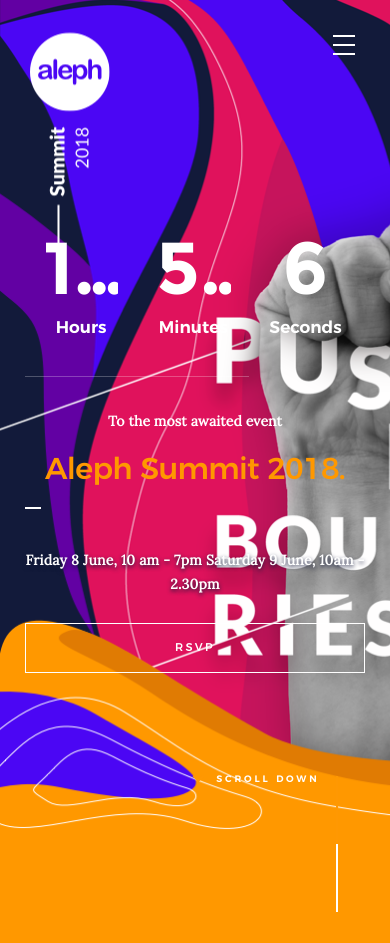
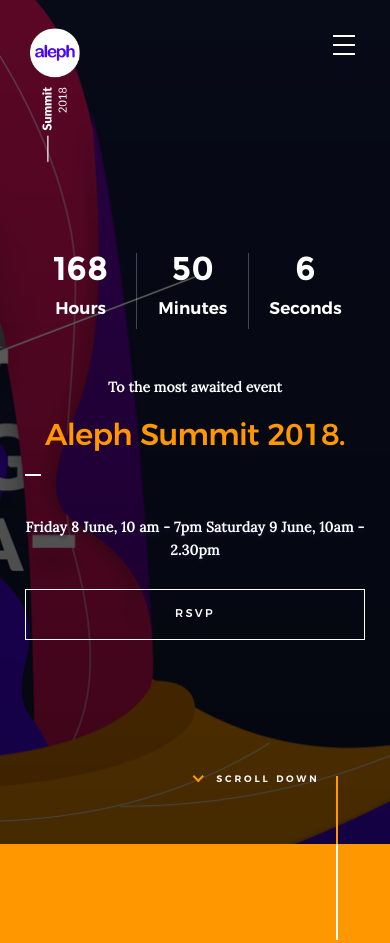
Before and after one commit to karsal/alephsummit18, a plain HTML site: page index.html in a window 390 px wide. Shown: the top 943 px of the page. Drawn offline with Linux system fonts and the light colour scheme; files whose address does not match are found by name.

Commit message:
Responsive header

```diff
--- a/css/main.css
+++ b/css/main.css
@@ -2252,7 +2252,7 @@
 
 .stats__count {
     font-family: "montserrat-bold", sans-serif;
-    font-size: 8.4rem;
+    font-size: 7.0rem;
     line-height: 1;
     color: #FFFFFF;
     position: relative;
@@ -2328,41 +2328,26 @@
 }
 
 @media only screen and (max-width: 600px) {
-    .s-about {
-        padding-top: 12rem;
-    }
     .about-desc {
-        font-size: 1.9rem;
-    }
-    .about-stats {
-        padding-top: 0;
+        font-size: 1.8rem;
+    }
+    .stats__count {
+        font-size: 3.8rem;
+        padding: 0 1rem;
     }
     .stats__col {
-        margin: 0;
-        padding-top: 3rem;
-        padding-bottom: 3rem;
-        position: relative;
-    }
-    .stats__col::after {
-        content: "";
-        display: block;
-        height: 1px;
-        width: 250px;
-        background-color: rgba(255, 255, 255, 0.25);
-        position: absolute;
-        bottom: 0;
-        left: 50%;
-        margin-left: -125px;
-    }
-    .stats__col:last-child::after {
-        display: none;
-    }
-    .stats__col:nth-child(n) {
-        border: none;
-    }
-    .about__line {
-        height: 7.2rem;
-    }
+        padding: 0;
+    }
+    .header-logo a {
+        margin-top: -80px;
+    }
+    .header-logo a img {
+        width: 50px;
+    }
+    .home-content {
+        background: none;
+    }
+
 }
 
 @media only screen and (max-width: 400px) {
@@ -2370,8 +2355,22 @@
         font-size: 1.8rem;
     }
     .stats__count {
-        font-size: 7.8rem;
-    }
+        font-size: 3.8rem;
+        padding: 0 1rem;
+    }
+    .stats__col {
+        padding: 0;
+    }
+    .header-logo a {
+        margin-top: -80px;
+    }
+    .header-logo a img {
+        width: 50px;
+    }
+    .home-content {
+        background: none;
+    }
+
 }
 
 
@@ -3542,6 +3541,7 @@
  * responsive:
  * footer
  * ------------------------------------------------------------------- */
+
 @media only screen and (max-width: 900px) {
     .footer-main .left {
         padding-right: 20px;
@@ -3660,3 +3660,41 @@
     letter-spacing: 3.1px;
     color: #4b06f4;
 }
+
+.hide-me {
+    height: 1px;
+    display: block;
+}
+
+/* custom media q */
+@media only screen and (max-width: 1200px) {
+    .home-content {
+        background: none;
+    }
+
+    .stats__col.hrs {
+        border-right: 1px solid rgba(255, 255, 255, 0.25);
+    }
+    .stats__col.mins {
+        border-right: 1px solid rgba(255, 255, 255, 0.25);
+    }
+    .stats__col.secs {
+        border-right: 0;
+    }
+    .stats__count {
+        font-size: 5rem;
+    }
+}
+
+@media only screen and (max-width: 1024px) {
+    .stats__count {
+        font-size: 4rem;
+    }
+ }
+
+
+@media only screen and (max-width: 600px) {
+    .stats__count {
+        font-size: 3.5rem;
+    }
+ }
--- a/index.html
+++ b/index.html
@@ -129,30 +129,30 @@
     <section id="home" class="s-home target-section" data-parallax="scroll" data-image-src="images/hero-bg.png" data-natural-width=1440
         data-natural-height=847 data-position-y=center>
 
-        <!-- <div class="overlay"></div>
-        <div class="shadow-overlay"></div> -->
+        <div class="overlay"></div>
+        <div class="shadow-overlay"></div>
 
         <div class="home-content">
 
-            <div class="row home-content__main block-1-2">
+            <div class="row home-content__main block-1-2 block-m-full block-mob-full">
 
-                <div class="col-block">
+                <div class="col-block hide-me">
                     &nbsp;
                 </div>
 
                 <div class="col-block">
 
-                    <div class="row about-stats stats block-mob-full aos-init aos-animate" data-aos="fade-up">
+                    <div class="row about-stats stats aos-init aos-animate" data-aos="fade-up">
 
-                        <div class="stats__col ">
+                        <div class="stats__col  hrs">
                             <div class="stats__count">168</div>
                             <h5>Hours</h5>
                         </div>
-                        <div class="stats__col">
+                        <div class="stats__col mins">
                             <div class="stats__count">50</div>
                             <h5>Minutes</h5>
                         </div>
-                        <div class="stats__col">
+                        <div class="stats__col secs ">
                             <div class="stats__count">06</div>
                             <h5>Seconds</h5>
                         </div>
@@ -163,8 +163,8 @@
 
                     <h1>
                         Aleph
-                        <br> Summit
-                        <br> 2018.
+                        Summit
+                        2018.
                     </h1>
 
                     <div class="intro-divider-line">
```
